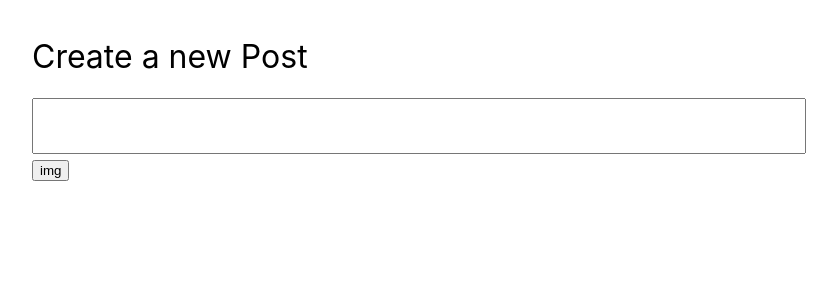
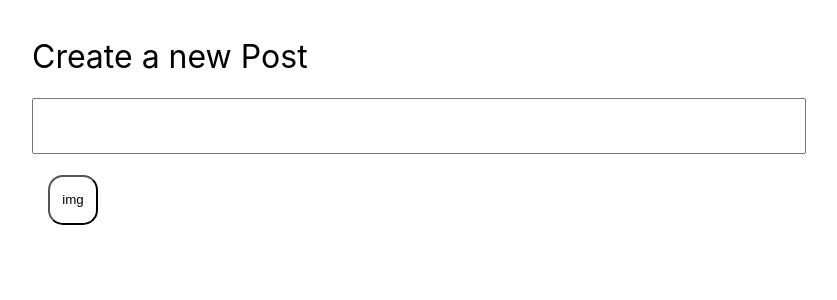
Before and after one commit to rickstylz01/blog-react, a React (Create React App) app: page / in a window 1280 px wide. Shown: the top 300 px of the page, without its empty margins (240-1077 px from the left). Built offline with nearby package versions, Linux system fonts and the light colour scheme.

Commit message:
add styling to Toolbar component

```diff
--- a/src/components/Toolbar/index.jsx
+++ b/src/components/Toolbar/index.jsx
@@ -1,15 +1,16 @@
 import React from 'react';
 import { componentMappings } from '../Item';
+import { ToolbarWrapper } from './style';
 
 //allows user to choose which new item to add to the post
 const Toolbar = ({ addItem }) => (
-  <div className="toolbar">
+  <ToolbarWrapper>
     {Object.keys(componentMappings).map(key => (
       <button onClick={() => addItem(key, {})}>
         {key}
       </button>
     ))}
-  </div>
+  </ToolbarWrapper>
 );
 
 export default Toolbar;
--- /dev/null
+++ b/src/components/Toolbar/style.js
@@ -0,0 +1,14 @@
+import styled from 'styled-components';
+
+export const ToolbarWrapper = styled.div`
+  padding: 16px;
+  button {
+    width: 50px;
+    height: 50px;
+    border-radius: 15px;
+    background: none;
+    &:hover {
+      cursor: pointer;
+    }
+  }
+`
```
